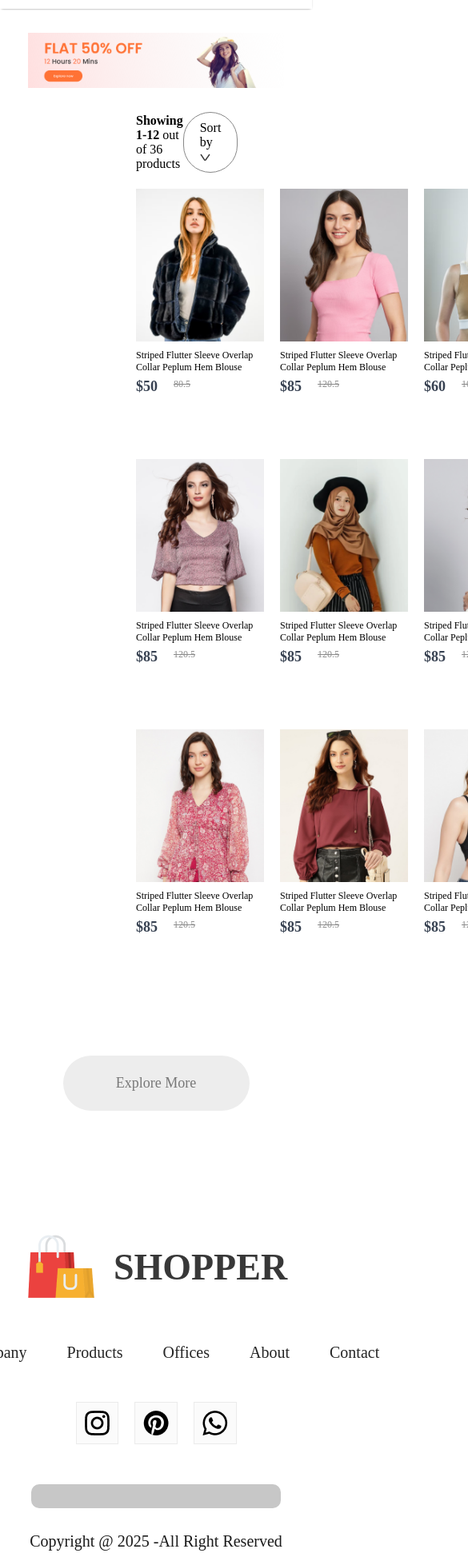
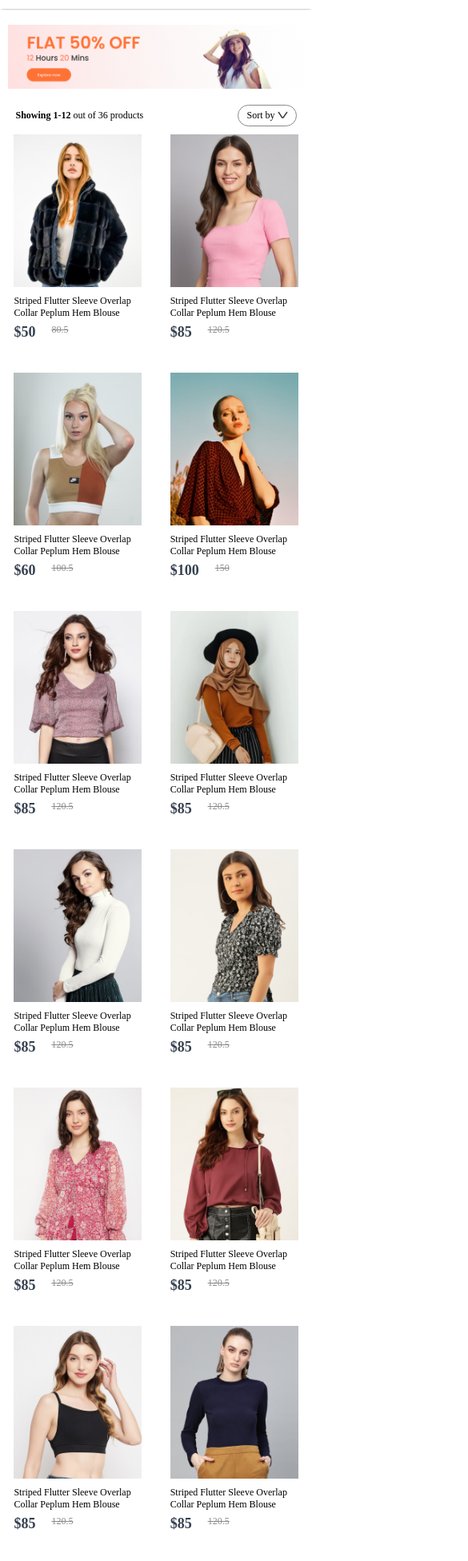
Before and after one commit to AlphaCoder-PaidProjects/E-Commerce, a React app in the folder frontend/: page /womens in a window 390 px wide. Shown: the part 45-1997 px from the top of the page at 80% size, 585 px wide, since content can reach past the window. Built offline with nearby package versions, Linux system fonts and the light colour scheme; the HTML template or start-up script is replaced by a standard one.

Commit message:
Completed 4 hours 21 minutes without errors

```diff
--- a/frontend/src/Components/Footer/Footer.css
+++ b/frontend/src/Components/Footer/Footer.css
@@ -54,3 +54,29 @@
     height: 30px;
     background: #c7c7c7;
 }
+
+@media(max-width:800px){
+    .footer{
+        gap: 20px;
+    }
+    .footer-logo{
+        gap: 10px;
+        align-items: end;
+    }
+    .footer-logo img{
+        width: 40px;
+    }
+    .footer-logo p{
+        font-size: 25px;
+    }
+    .footer-links{
+        font-size: 14px;
+        gap: 10px;
+    }
+    .footer-social-icon img{
+        width: 22px;
+    }
+    .footer-copyright{
+        font-size: 13px;
+    }
+}
--- a/frontend/src/Pages/CSS/LoginSignUp.css
+++ b/frontend/src/Pages/CSS/LoginSignUp.css
@@ -59,3 +59,54 @@
     font-size: 18px;
     font-weight: 500;
 }
+
+@media(max-width:1280px){
+    .loginsignup{
+        padding-top: 50px;
+    }
+    .loginsignup-container{
+        width: auto;
+        max-width: 500px;
+        max-height: 500px;
+    }
+    .loginsignup-container h1{
+        margin: 10px 0px;
+    }
+    .loginsignup-fields{
+        gap: 20px;
+        margin-top: 20px;
+    }
+    .loginsignup-fields input{
+        height: 65px;
+        width: 93%;
+    }
+    .loginsignup-container button{
+        width: 100%;
+    }
+    .loginsignup-login{
+        font-size: 16px;
+    }
+    .loginsignup-agree{
+        font-size: 14px;
+        gap: 10px;
+    }
+}
+
+@media(max-width:800px){
+    .loginsignup-container{
+        padding: 20px 30px;
+    }
+    .loginsignup-container h1{
+        font-size: 24px;
+    }
+    .loginsignup-fields{
+        margin-top: 20px;
+    }
+    .loginsignup-fields input{
+        height: 50px;
+    }
+    .loginsignup-container button{
+        height: 50px;
+        font-size: 16px;
+    }
+}
--- a/frontend/src/Pages/CSS/ShopCategory.css
+++ b/frontend/src/Pages/CSS/ShopCategory.css
@@ -39,3 +39,56 @@
     font-size: 18px;
     font-weight: 500;
 }
+
+@media(max-width:1200px){
+    .shopcategory-banner{
+        margin: 20px auto;
+        width: 90%;
+    }
+    .shopcategory-indexSort{
+        width: 90%;
+        margin: auto;
+    }
+    .shopcategory-sort{
+        padding: 5px 10px;
+        font-size: 12px;
+    }
+    .shopcategory-indexSort p{
+        font-size: 12px;
+    }
+    .shopcategory-products{
+        width: 90%;
+        margin: 10px auto;
+        row-gap: 40px;
+    }
+    .shopcategory-products .item{
+        margin: auto;
+    }
+    .shopcategory-loadmore{
+        margin: 100px auto;
+        width: 200px;
+        height: 60px;
+        font-size: 16px;
+    }
+}
+
+@media(max-width:800px){
+    .shopcategory-banner{
+        width: 95%;
+    }
+    .shopcategory-products{
+        width: 95%;
+    }
+    .shopcategory-loadmore{
+        margin: 60px auto;
+        width: 150px;
+        height: 40px;
+        font-size: 13px;
+    }
+}
+
+@media(max-width:500px){
+    .shopcategory-products{
+        grid-template-columns: 1fr 1fr;
+    }
+}
```
